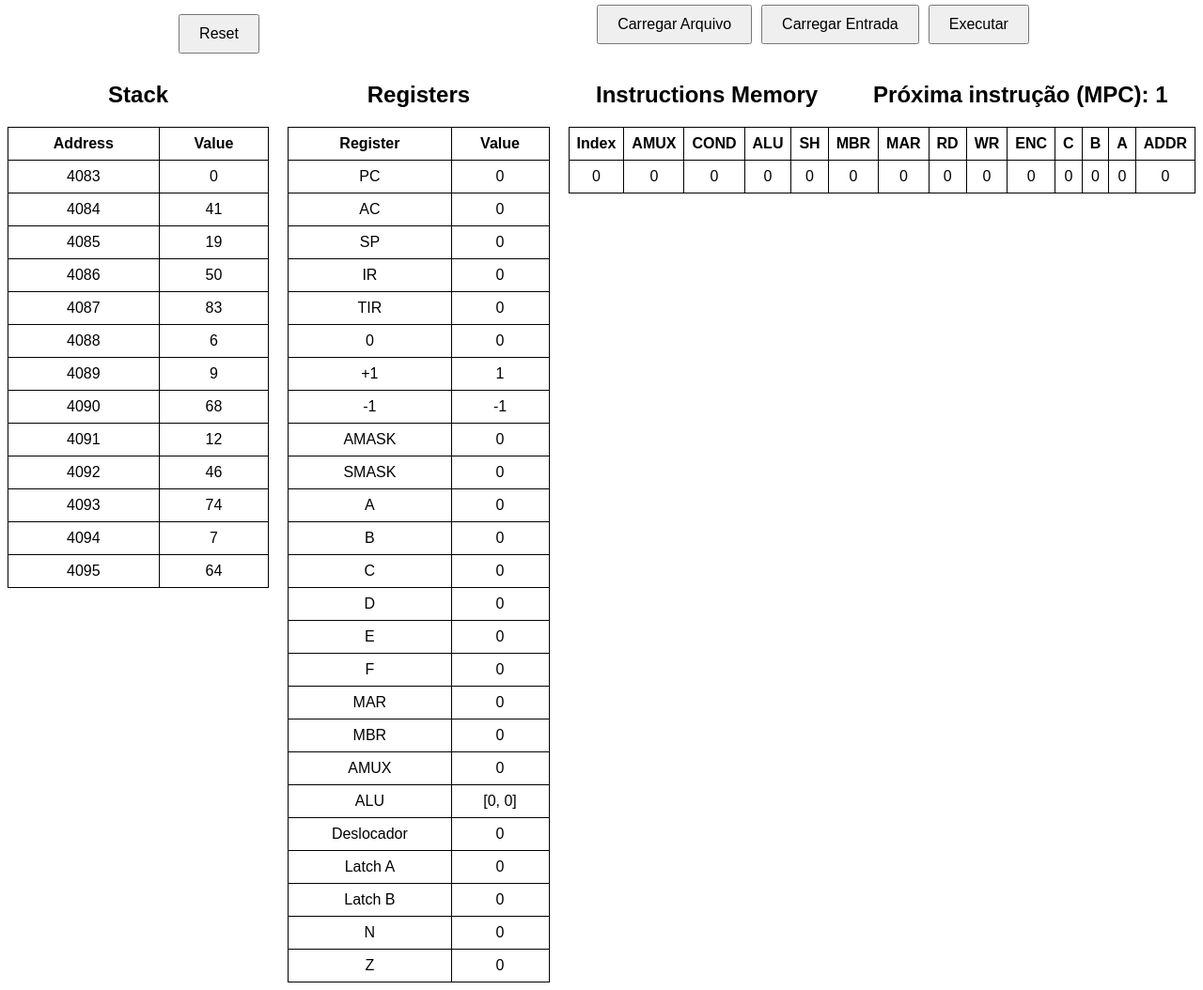
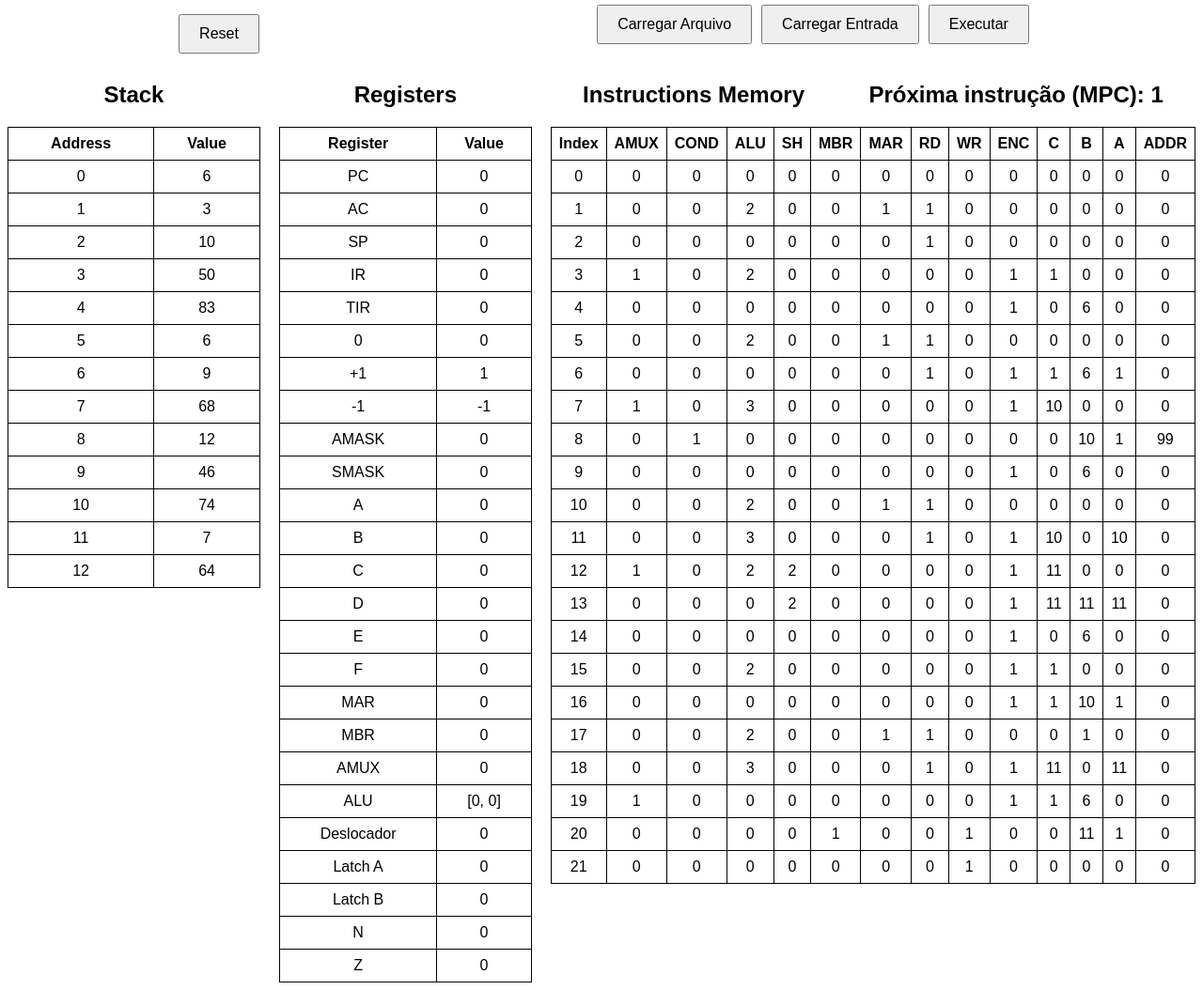
Before and after one commit to GabrielGomes191/mic1, a Flask app: page / in a window 1280 px wide. Shown: the part 604-1658 px from the top of the page at 94% size. Run offline with Flask 2, Linux system fonts and the light colour scheme.

Commit message:
endereço da pilha voltando ao normal

```diff
--- a/templates/index.html
+++ b/templates/index.html
@@ -89,7 +89,7 @@
                 <tbody>
                     {% for addr in range(memory|length) %}
                     <tr>
-                        <td>{{ addr + 4083 }}</td>
+                        <td>{{ addr }}</td>
                         <td>{{ memory[addr] }}</td>
                     </tr>
                     {% endfor %}
```
